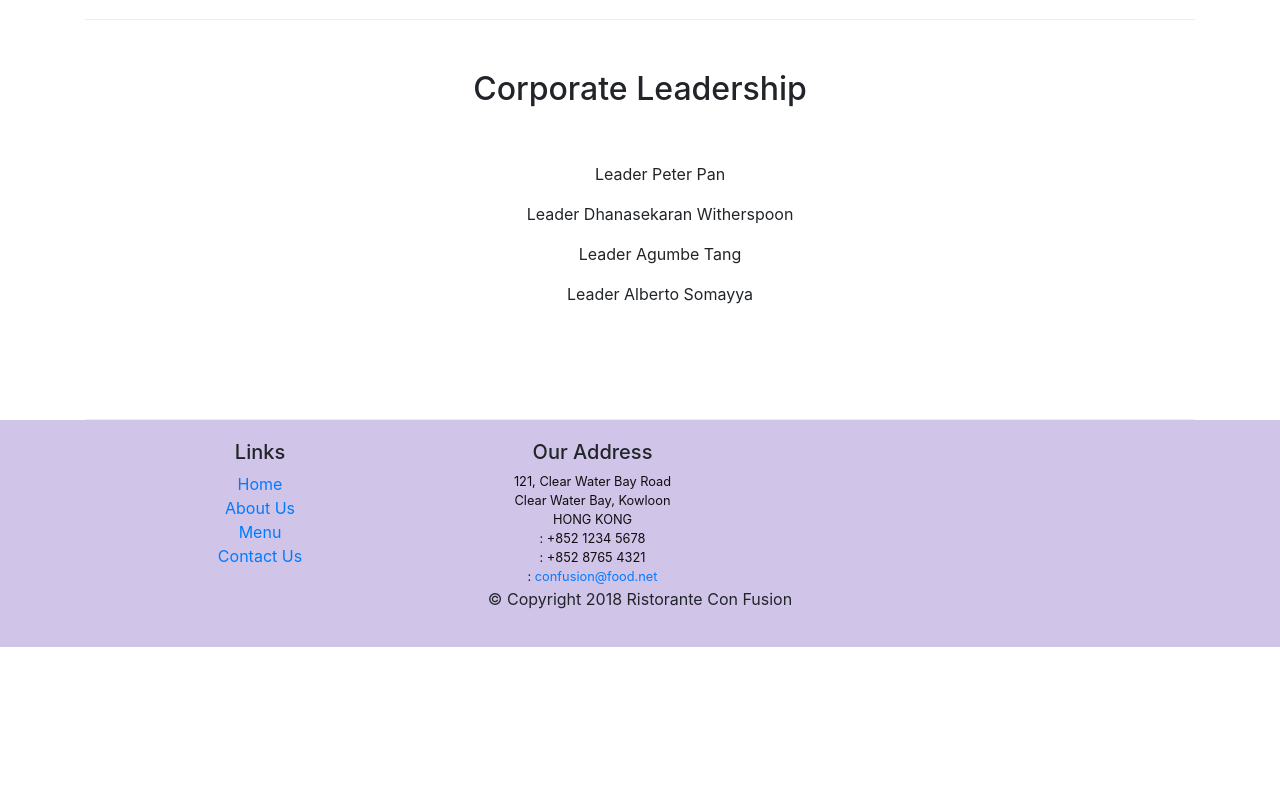
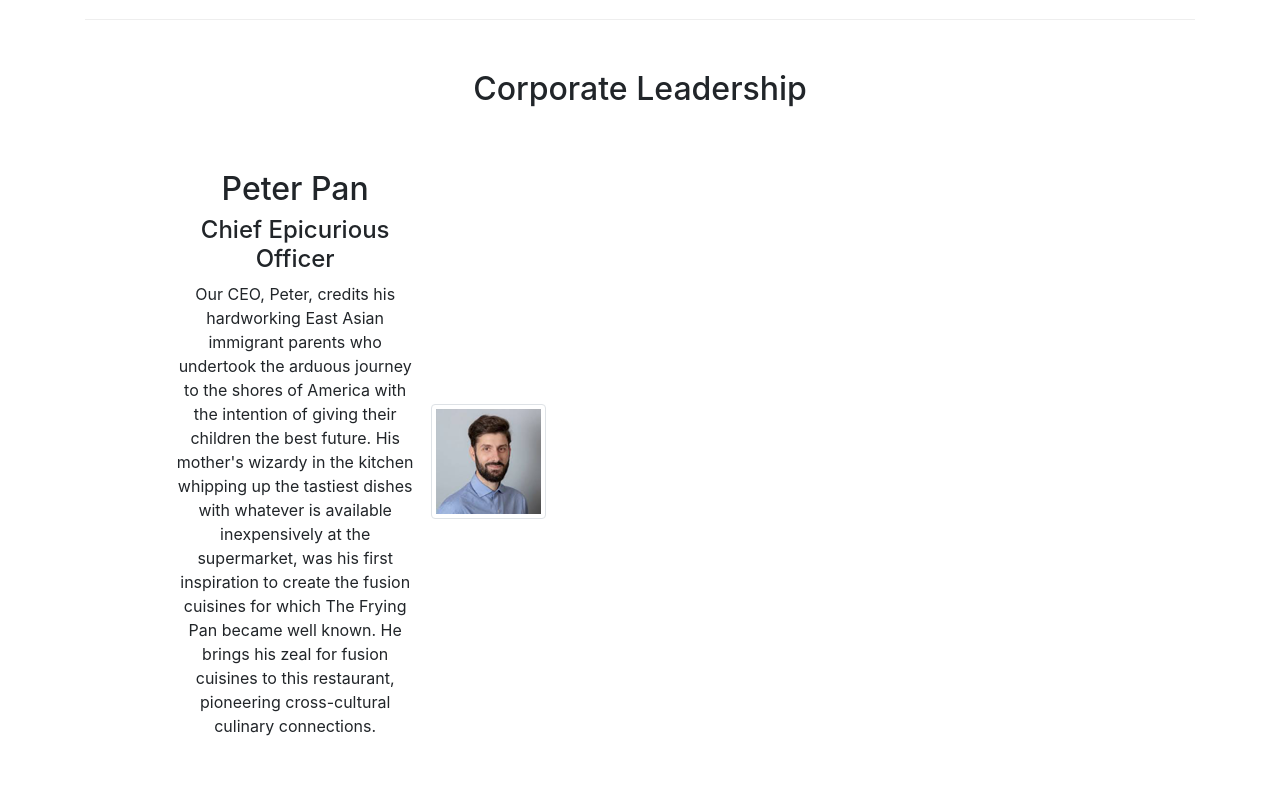
Before and after one commit to cjochoa0/Project-Web-Stack-Client, a React (Create React App) app in the folder React/confusion/: page /aboutus in a window 1280 px wide. Shown: the part 960-1760 px from the top of the page. Before the commit the page ends 1607 px from the top, so only its background shows below. Built offline with nearby package versions, Linux system fonts and the light colour scheme; the HTML template or start-up script is replaced by a standard one.

Commit message:
Task 2 & 3 styling fixing
The styling of the images and description is not where it needs to be. have to fix the css or bootstrap

```diff
--- a/React/confusion/src/components/AboutComponent.js
+++ b/React/confusion/src/components/AboutComponent.js
@@ -4,9 +4,19 @@ import {Link} from 'react-router-dom';
 
 function RenderLeader({leader}) {
     return(
-        <div>
+        <div className="row row-content align-items-center">
+            <img className="d-flex mr-3 img-thumbnail align-self-center"
+                src={leader.image} alt={leader.name} />
+            <div className="col col-sm order-sm-first col-md">
+                <div className="media-body">
+                    <h2 className="mt-0">{leader.name}</h2>
+                    <h4>{leader.designation}</h4>
+                    <p className="d-none d-sm-block">{leader.description}</p>
+                </div>
+            </div>
+        </div>
 
-        </div>
+
     );
 }
 
@@ -14,7 +24,9 @@ function About(props) {
 
     const leaders = props.leaders.map((leader) => {
         return (
-            <p>Leader {leader.name}</p>
+            <div className="col-12 col-md-5 m-1" key={leader.id}>
+                <RenderLeader leader={leader}/>
+            </div>
         );
     });
 
```
